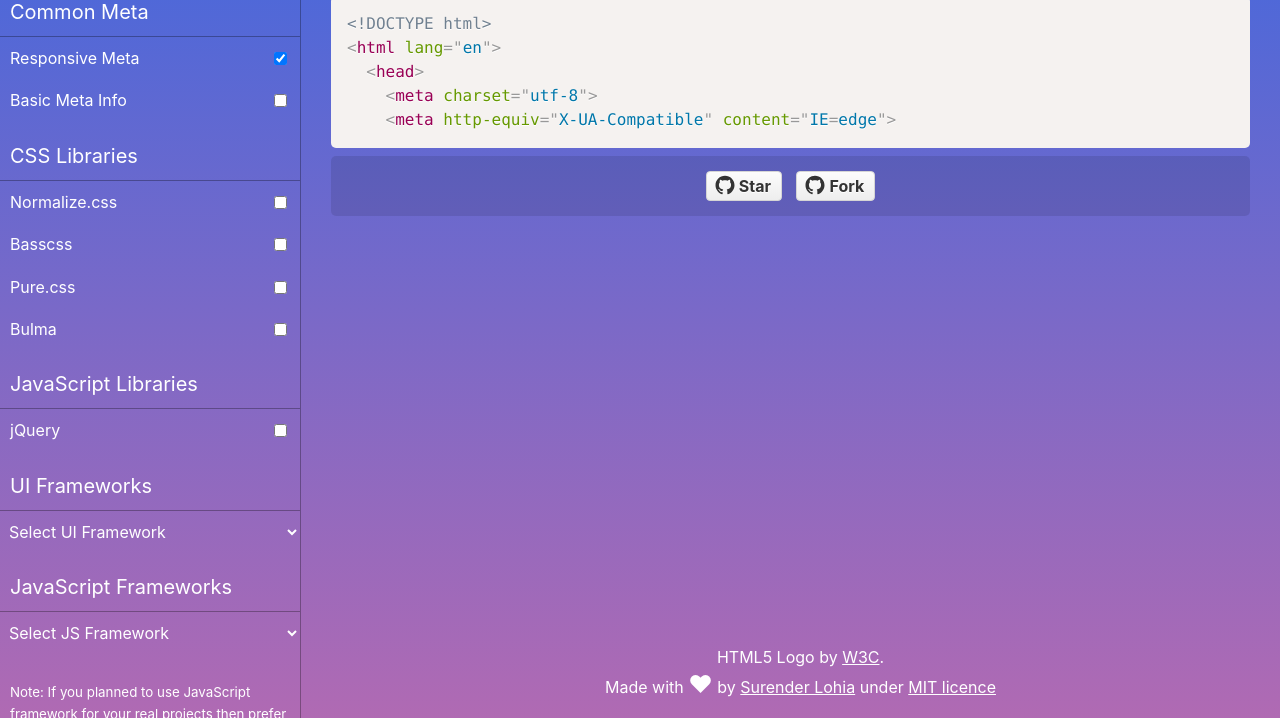
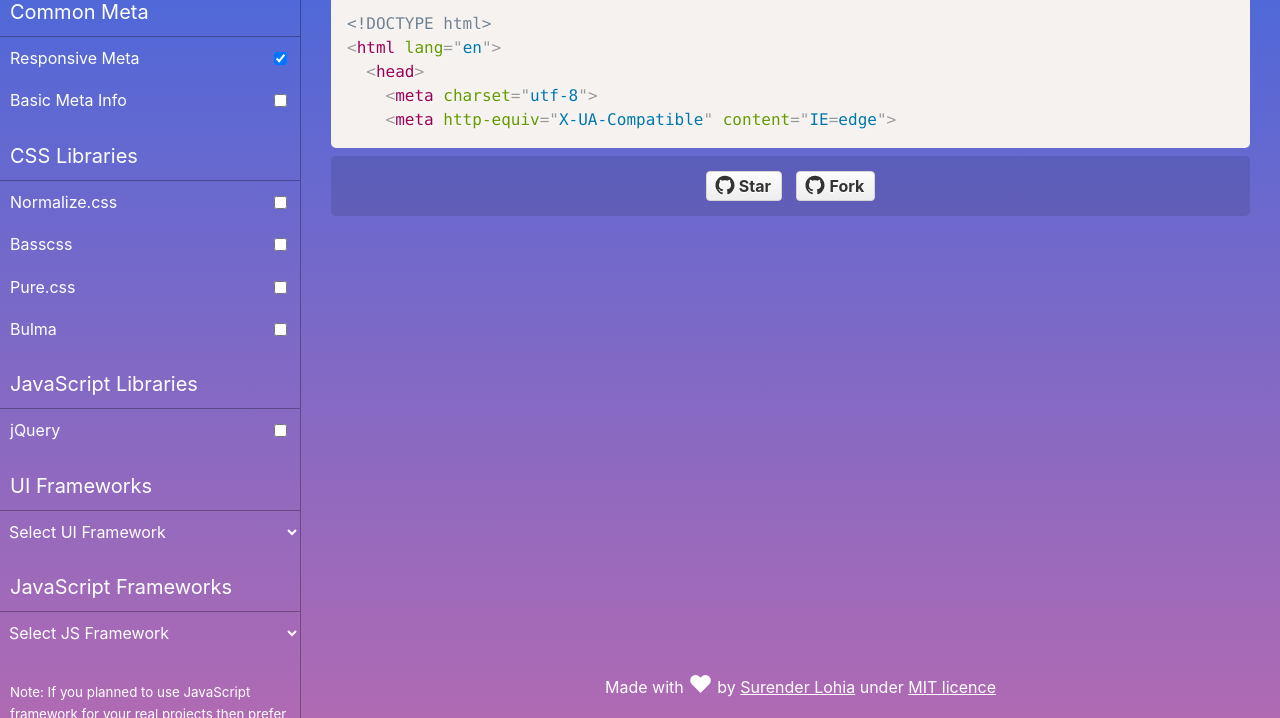
Before and after one commit to SurenderLohia/html-boilerplate, a website: page index.html in a window 1280 px wide. Shown: the part 82-800 px from the top of the page. Drawn offline with Linux system fonts and the light colour scheme; files whose address does not match are found by name.

Commit message:
Footer update.

```diff
--- a/index.html
+++ b/index.html
@@ -127,10 +127,7 @@
 
 </div>
     <div id="js-footer" class="footer text-center cf">
-      <p>
-        <span>HTML5 Logo by <a href="http://www.w3.org/"><abbr title="World Wide Web Consortium">W3C</abbr></a></span>. <br>
-        Made with <span class="love">&hearts;</span> by <a href="https://www.surender.net/">Surender Lohia</a> under <a href="https://surender.mit-license.org/">MIT licence</a>
-      </p>
+      <p>Made with <span class="love">&hearts;</span> by <a href="https://www.surender.net/">Surender Lohia</a> under <a href="https://surender.mit-license.org/">MIT licence</a></p>
     </div>
     </div>
     </div>
```
